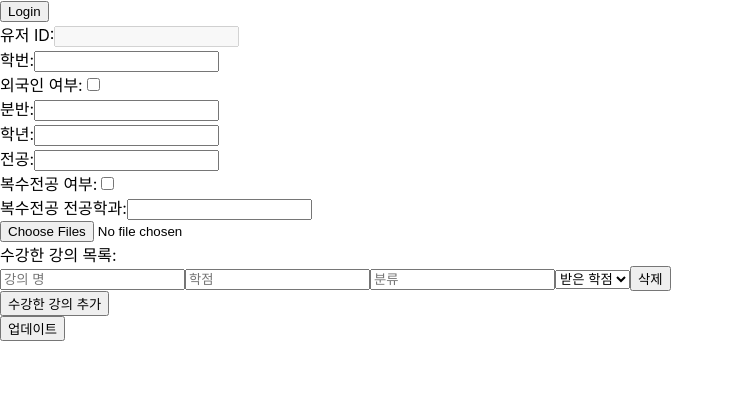
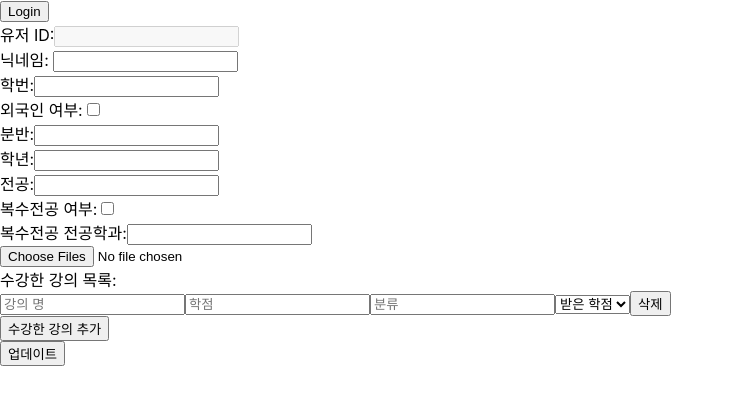
Before and after one commit to YunNa000/LectureRecommendationService, a React (Create React App) app in the folder api-test/node/react-test/: page / in a window 1280 px wide. Shown: the top 404 px of the page, without its empty margins (0-734 px from the left). Built offline with nearby package versions, Linux system fonts and the light colour scheme; no server answers.

Commit message:
🐛 user nickname update

```diff
--- a/api-test/node/react-test/src/Login.js
+++ b/api-test/node/react-test/src/Login.js
@@ -54,7 +54,7 @@ const App = () => {
   return (
     <div>
       {userName ? (
-        <p>Hello!, {userName}</p>
+        <p>hello, {userName}!</p>
       ) : (
         <div>
           <button onClick={handleLogin}>Login</button>
--- a/api-test/node/react-test/src/updateUserInfo.js
+++ b/api-test/node/react-test/src/updateUserInfo.js
@@ -83,7 +83,7 @@ const UpdateUserForm = () => {
         ...prevData,
         ...userData,
         userTakenLectures: userData.userTakenLectures,
-        userCredit: userData.userCredit, // userCredit 필드 추가
+        userCredit: userData.userCredit,
       }));
       setLectureInputs(userData.userTakenLectures);
     } catch (error) {
@@ -142,7 +142,7 @@ const UpdateUserForm = () => {
             lectureName: lecture.lectureName,
             lecCredit: lecture.lecCredit,
             lecClassification: lecture.lecClassification,
-            userCredit: lecture.userCredit, // userCredit 필드 추가
+            userCredit: lecture.userCredit,
           })),
           userCredit: formData.userCredit,
         },
@@ -152,7 +152,7 @@ const UpdateUserForm = () => {
           },
         }
       );
-      alert(response.data.message);
+      console.log("user info update", response.data.message);
     } catch (error) {
       console.error("errr updating user info", error);
       alert(error.response?.data?.detail || "errr updating user info");
@@ -169,6 +169,15 @@ const UpdateUserForm = () => {
           value={formData.user_id}
           onChange={handleChange}
           disabled
+        />
+      </div>
+      <div>
+        <label>닉네임: </label>
+        <input
+          type="text"
+          name="userName"
+          value={formData.userName}
+          onChange={handleChange}
         />
       </div>
       <div>
```
Also changed, not shown: 2 other files (tests, documents, lock files or other folders).
